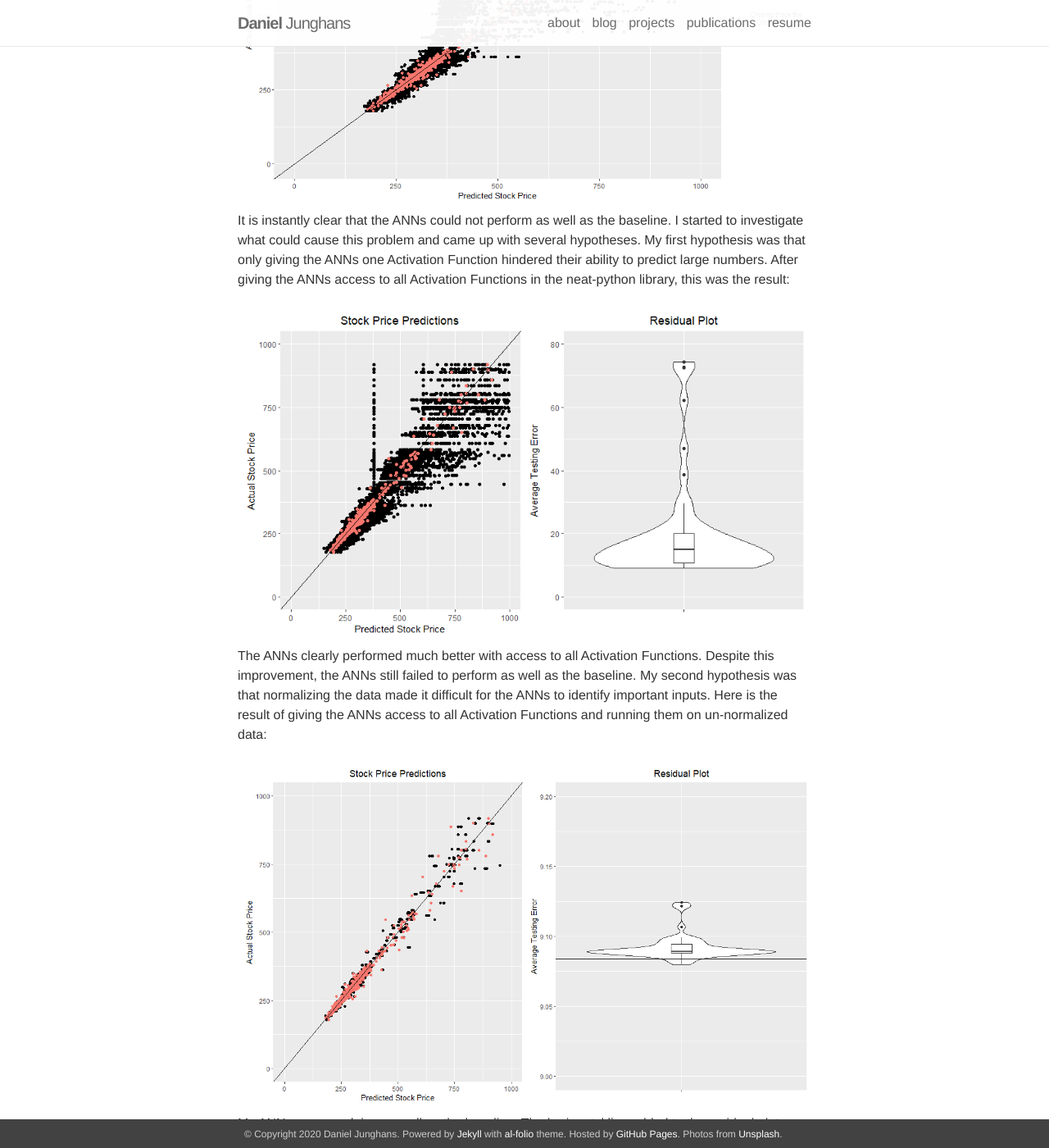
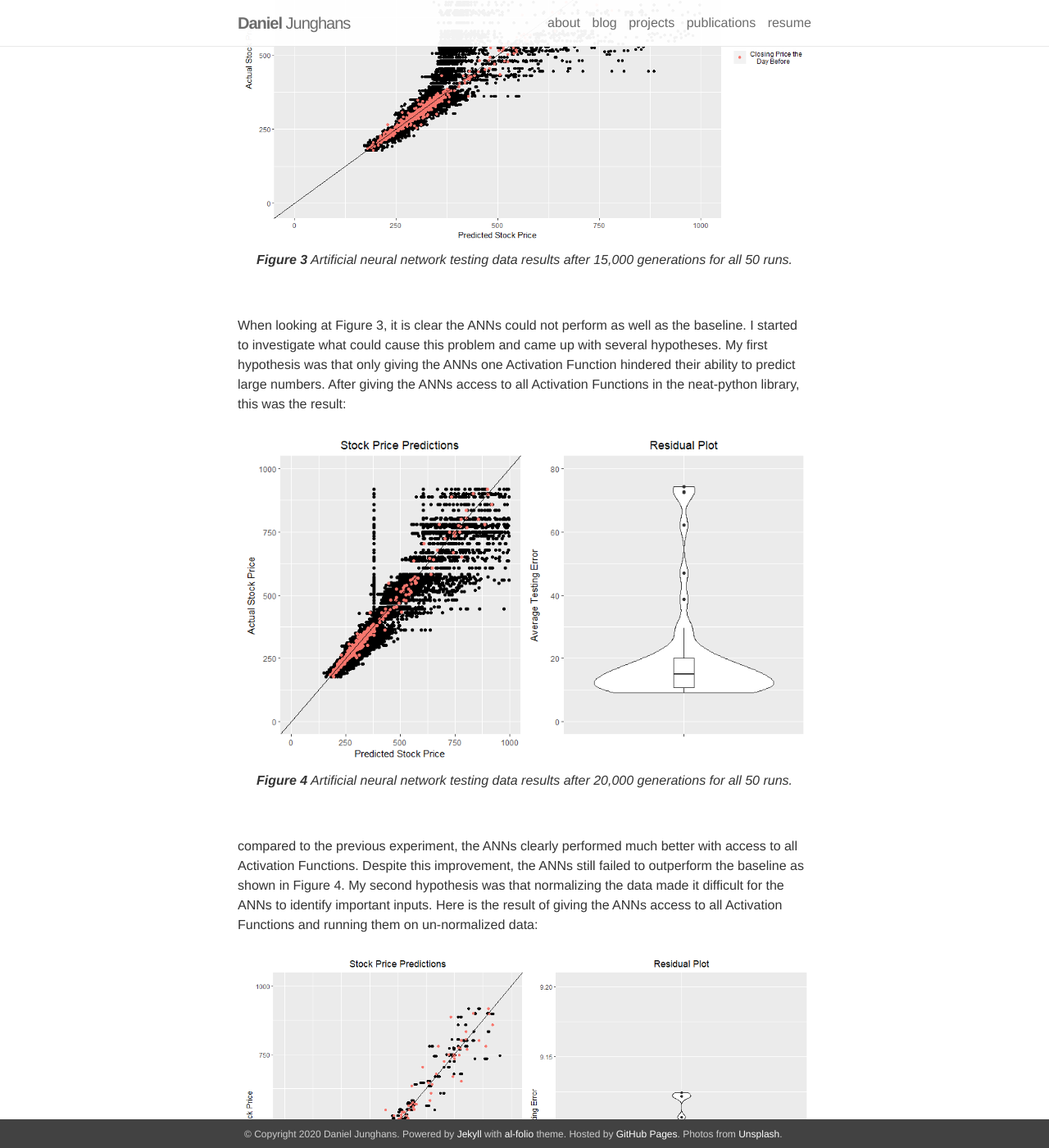
Before and after one commit to DanielJunghans/danieljunghans.github.io, a Jekyll site: the page built from _posts/2020-6-18-NEAT.markdown, in a window 1280 px wide and 1400 px high, scrolled down 4217 px. Shown: the whole window at 82% size. Built offline with Jekyll 4.4.1, drawn with Linux system fonts in a browser that asks for light colours; nearby versions of some CDN libraries; some of the changed text lies outside the part shown.

Commit message:
added some stuff to the blog

```diff
--- a/_posts/2020-6-18-NEAT.markdown
+++ b/_posts/2020-6-18-NEAT.markdown
@@ -53,7 +53,7 @@
 For this project, I am using a stock with a highly volatile price. I want to use a stock with a highly volatile price because I believe it will lead to more versatile and complex algorithms. I chose to train on [$TSLA](https://finance.yahoo.com/quote/TSLA?p=TSLA&.tsrc=fin-srch) because it meets my volatility requirement with a 52-week price range of $211.00 - $1027.48.
 
 <p style="text-align: center;"><font size="+3">Stock Data</font></p>
-The financial data consists of historical trading data and technical indicators. There are 19 variables in my dataset which serve as inputs for my ANNs. The financial data I decided to use for this research project was largely influenced by [*Improving Stock Closing Price Prediction Using Recurrent Neural Network and Technical Indicators*](https://www-mitpressjournals-org.proxy1.cl.msu.edu/doi/full/10.1162/neco_a_01124).
+The financial data consists of historical trading data and technical indicators. There are 19 variables in my dataset which serve as inputs for my ANNs. The financial data I decided to use for this research project was largely influenced by [*Improving Stock Closing Price Prediction Using Recurrent Neural Network and Technical Indicators*](https://www-mitpressjournals-org.proxy1.cl.msu.edu/doi/full/10.1162/neco_a_01124). The historical trading data was downloaded from yahoo finance.
 
 
 <p style="text-align: center;"><font size="+3">Neat-Python</font></p>
@@ -84,25 +84,31 @@
 After I wrote the initial code, I ran several exploratory runs to make sure everything worked properly. These exploratory runs also helped me understand how NEAT behaves in different conditions. Before using financial data, I used numbers from a sine wave as inputs to see if my ANNs could predict the sine wave. The ANNs were successful and I made several adjustments to my code. One of these adjustments was lowering the species compatibility threshold because I noticed that most species collapsed after a few hundred generations.
 
 <p style="text-align: center;"><font size="+3">Current Experiments</font></p>
-My first experiment was to see if my ANNs could predict the closing stock price using normalized data. I graphed the best ANNs testing data predictions for all 50 runs. As a baseline, I chose to use yesterday's closing price as the current day's prediction.
+My first experiment was to see if my ANNs could predict the closing stock price using normalized data. I graphed the best ANNs testing data predictions for all 50 runs. As a baseline, I chose to use yesterday's closing price as the current day's prediction. The baseline will be represented with red dots in Figures 3 through 5.
 
 <div class="img">
     <img class="col three" src="{{ site.baseurl }}/assets/img/graph1.PNG">
 </div>
+<p style="text-align: center;"><i><strong>Figure 3</strong> Artificial neural network testing data results after 15,000 generations for all 50 runs.</i></p>
+<br />
 
-It is instantly clear that the ANNs could not perform as well as the baseline. I started to investigate what could cause this problem and came up with several hypotheses. My first hypothesis was that only giving the ANNs one Activation Function hindered their ability to predict large numbers. After giving the ANNs access to all Activation Functions in the neat-python library, this was the result:
+When looking at Figure 3, it is clear the ANNs could not perform as well as the baseline. I started to investigate what could cause this problem and came up with several hypotheses. My first hypothesis was that only giving the ANNs one Activation Function hindered their ability to predict large numbers. After giving the ANNs access to all Activation Functions in the neat-python library, this was the result:
 
 <div class="img">
     <img class="col three" src="{{ site.baseurl }}/assets/img/graph2.PNG">
 </div>
+<p style="text-align: center;"><i><strong>Figure 4</strong> Artificial neural network testing data results after 20,000 generations for all 50 runs. </i></p>
+<br />
 
-The ANNs clearly performed much better with access to all Activation Functions. Despite this improvement, the ANNs still failed to perform as well as the baseline. My second hypothesis was that normalizing the data made it difficult for the ANNs to identify important inputs. Here is the result of giving the ANNs access to all Activation Functions and running them on un-normalized data:
+compared to the previous experiment, the ANNs clearly performed much better with access to all Activation Functions. Despite this improvement, the ANNs still failed to outperform the baseline as shown in Figure 4. My second hypothesis was that normalizing the data made it difficult for the ANNs to identify important inputs. Here is the result of giving the ANNs access to all Activation Functions and running them on un-normalized data:
 
 <div class="img">
     <img class="col three" src="{{ site.baseurl }}/assets/img/graph3.PNG">
 </div>
+<p style="text-align: center;"><i><strong>Figure 5</strong> Artificial neural network testing data results after 15000 generations for all 50 runs.</i></p>
+<br />
 
-My ANNs are now doing as well as the baseline. The horizontal line added to the residual plot represents the average error for my baseline.
+When looking at Figure 5, it is now obvious that my ANNs are doing as well as the baseline. For Figure 5, I added a horizontal line to the residual plot to show the average error for my baseline.
 
 <p style="text-align: center;"><font size="+3">Future Work</font></p>
 This project has come quite far, and I have plenty of ideas for the direction of this research project. For future experiments, I plan on experimenting with other selection schemes. I would also like to switch from feed forward to recurrent neural networks.
```
